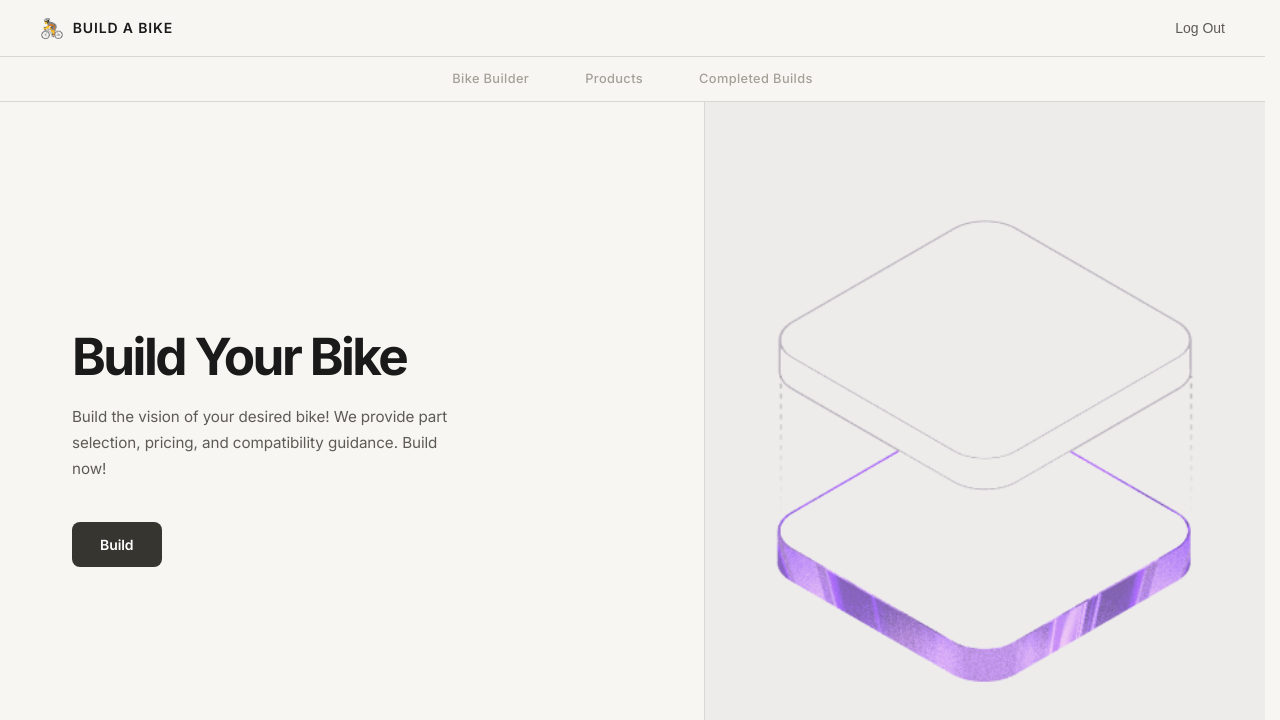
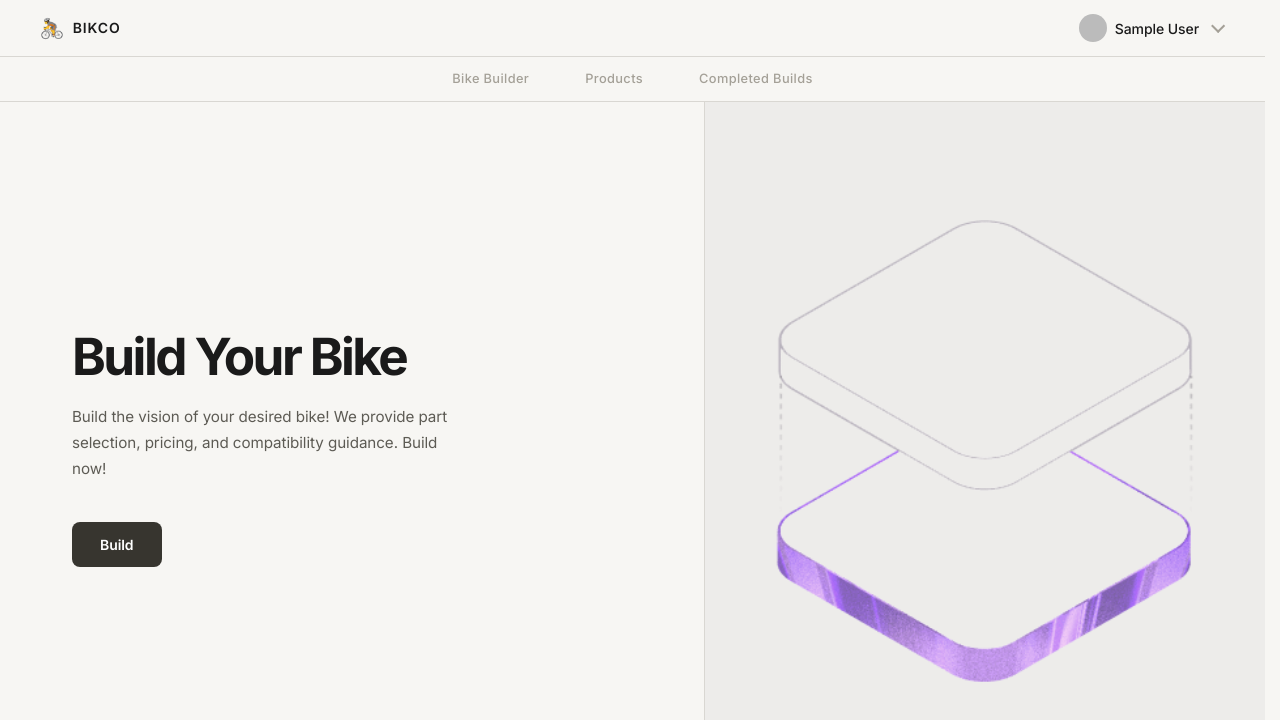
Before and after one commit to ojnny08/bike-builder, a React (Vite) app in the folder bikebuilder-frontend/: page / in a window 1280 px wide. Shown: the top 720 px of the page. Built offline with nearby package versions, Linux system fonts and the light colour scheme; no server answers; sample sign-in values are in the browser's storage.

Commit message:
profile card with a dropdown menu

```diff
--- a/bikebuilder-frontend/src/components/Bars/NavBar.css
+++ b/bikebuilder-frontend/src/components/Bars/NavBar.css
@@ -54,6 +54,105 @@
     font-size: 0.875rem;
 }
 
+.navbar-user {
+    display: flex;
+    align-items: center;
+    gap: 8px;
+    position: relative;
+}
+
+.navbar-avatar {
+    width: 28px;
+    height: 28px;
+    border-radius: 50%;
+    object-fit: cover;
+}
+
+.navbar-avatar-placeholder {
+    width: 28px;
+    height: 28px;
+    border-radius: 50%;
+    background: var(--surface-hover);
+    border: 1px solid var(--border);
+    display: flex;
+    align-items: center;
+    justify-content: center;
+    font-size: 0.7rem;
+    font-weight: 600;
+    color: var(--text-muted);
+}
+
+.navbar-username {
+    font-size: 0.875rem;
+    font-weight: 500;
+    color: var(--text);
+}
+
+.navbar-user-info {
+    display: flex;
+    align-items: center;
+    gap: 8px;
+    cursor: pointer;
+}
+
+.navbar-chevron {
+    background: none;
+    border: none;
+    cursor: pointer;
+    padding: 4px;
+    display: flex;
+    align-items: center;
+    justify-content: center;
+}
+
+.navbar-chevron-icon {
+    display: inline-block;
+    width: 10px;
+    height: 10px;
+    border-right: 2px solid var(--text-muted);
+    border-bottom: 2px solid var(--text-muted);
+    transform: rotate(45deg) translateY(-3px);
+    transition: transform 0.2s, border-color 0.12s;
+}
+
+.navbar-chevron:hover .navbar-chevron-icon {
+    border-color: var(--text);
+}
+
+.navbar-chevron-icon.open {
+    transform: rotate(225deg) translateY(-3px);
+}
+
+.navbar-dropdown {
+    position: absolute;
+    top: calc(100% + 8px);
+    right: 0;
+    background: var(--surface);
+    border: 1px solid var(--border);
+    border-radius: 8px;
+    min-width: 120px;
+    z-index: 100;
+    overflow: hidden;
+}
+
+.navbar-dropdown-item {
+    display: block;
+    width: 100%;
+    padding: 10px 16px;
+    background: none;
+    border: none;
+    text-align: left;
+    font-size: 0.8rem;
+    color: var(--text-secondary);
+    cursor: pointer;
+    transition: background 0.12s, color 0.12s;
+}
+
+.navbar-dropdown-item:hover {
+    background: var(--surface-hover);
+    color: var(--text);
+}
+
 .navbar-auth-btn {
     background: none;
     border: none;
--- a/bikebuilder-frontend/src/components/Bars/NavBar.jsx
+++ b/bikebuilder-frontend/src/components/Bars/NavBar.jsx
@@ -1,20 +1,58 @@
-import { NavLink, Link } from "react-router-dom";
+import { useEffect, useRef, useState } from "react";
+import { NavLink, Link, useNavigate } from "react-router-dom";
 import { useAuth } from "../../context/AuthContext";
+import { fetchCurrentUserProfile } from "../../services/userService";
 import "./NavBar.css";
 
 const NavBar = () => {
     const { currentUser, logout } = useAuth();
+    const [profilePk, setProfilePk] = useState(null);
+    const [dropdownOpen, setDropdownOpen] = useState(false);
+    const dropdownRef = useRef(null);
+    const navigate = useNavigate();
+
+    useEffect(() => {
+        if (!currentUser) return;
+        fetchCurrentUserProfile().then(data => setProfilePk(data.id));
+    }, [currentUser]);
+
+    useEffect(() => {
+        const handleClickOutside = (e) => {
+            if (dropdownRef.current && !dropdownRef.current.contains(e.target))
+                setDropdownOpen(false);
+        };
+        document.addEventListener("mousedown", handleClickOutside);
+        return () => document.removeEventListener("mousedown", handleClickOutside);
+    }, []);
 
     return (
         <nav className="navbar">
             <div className="navbar-top">
                 <NavLink to="/" className="navbar-brand">
                     <span className="navbar-brand-icon">&#x1F6B4;</span>
-                    BUILD A BIKE
+                    Bikco
                 </NavLink>
                 <div className="navbar-auth">
                     {currentUser ? (
-                        <button className="navbar-auth-btn" onClick={logout}>Log Out</button>
+                        <div className="navbar-user" ref={dropdownRef}>
+                            <div className="navbar-user-info" onClick={() => profilePk && navigate(`/profile/${profilePk}`)}>
+                                {currentUser.photoURL
+                                    ? <img src={currentUser.photoURL} alt={currentUser.displayName} className="navbar-avatar" />
+                                    : <div className="navbar-avatar-placeholder">{currentUser.displayName?.[0] ?? "?"}</div>
+                                }
+                                <span className="navbar-username">{currentUser.displayName}</span>
+                            </div>
+                            <button className="navbar-chevron" onClick={() => setDropdownOpen(prev => !prev)}>
+                                <span className={`navbar-chevron-icon ${dropdownOpen ? "open" : ""}`} />
+                            </button>
+                            {dropdownOpen && (
+                                <div className="navbar-dropdown">
+                                    <button className="navbar-dropdown-item" onClick={() => { logout(); setDropdownOpen(false); }}>
+                                        Log Out
+                                    </button>
+                                </div>
+                            )}
+                        </div>
                     ) : (
                         <>
                             <Link to="/login" className="navbar-auth-link">Log In</Link>
```
